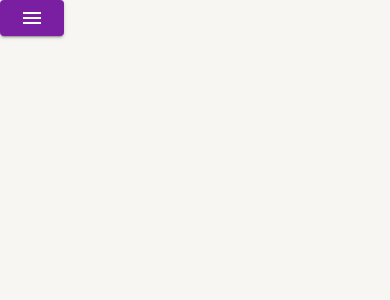
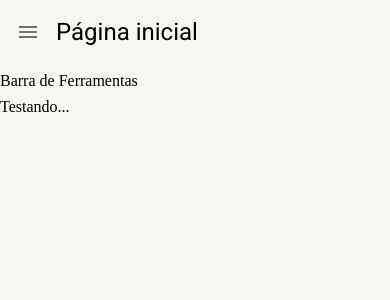
Before and after one commit to douglazfigueiredo/react-with-materialui, a React (Vite) app: page /pagina-inicial in a window 390 px wide. Shown: the top 300 px of the page. Built offline with nearby package versions, Linux system fonts and the light colour scheme.

Commit message:
refactor: Layout base responsivo

```diff
--- /dev/null
+++ b/src/pages/dashboard/Dashboard.tsx
@@ -0,0 +1,11 @@
+import { LayoutBaseDePagina } from "../../shared/layouts"
+
+
+export const Dashboard = () => {
+
+  return (
+    <LayoutBaseDePagina titulo='Página inicial' barraDeFerramentas={<>Barra de Ferramentas</>}>
+      Testando...
+    </LayoutBaseDePagina>
+  )
+}
--- a/src/pages/index.ts
+++ b/src/pages/index.ts
@@ -1 +1 @@
-export { }
+export * from './dashboard/Dashboard'
--- a/src/routes/index.tsx
+++ b/src/routes/index.tsx
@@ -1,10 +1,10 @@
-import { Button, Icon } from "@mui/material"
 import { useEffect } from "react"
 import { Routes, Route, Navigate } from "react-router"
+import { Dashboard } from "../pages"
 import { useDrawerContext } from "../shared/contexts"
 
 export const AppRoutes = () => {
-  const { toggleDrawerOpen, setDrawerOptions } = useDrawerContext()
+  const { setDrawerOptions } = useDrawerContext()
 
   useEffect(() => {
     setDrawerOptions([
@@ -18,7 +18,7 @@
 
   return (
     <Routes>
-      <Route path="/pagina-inicial" element={<Button variant='contained' color='primary' onClick={toggleDrawerOpen}><Icon>menu</Icon></Button>} />
+      <Route path="/pagina-inicial" element={<Dashboard />} />
 
       <Route path="*" element={<Navigate to="/pagina-inicial" />} />
     </Routes>
--- /dev/null
+++ b/src/shared/layouts/LayoutBaseDePagina.tsx
@@ -0,0 +1,49 @@
+import { ReactNode } from "react"
+import { Icon, IconButton, Typography, useMediaQuery, useTheme } from "@mui/material"
+import { Box } from "@mui/system"
+import { useDrawerContext } from "../contexts"
+
+interface ILayoutBaseDePagina {
+  titulo: string;
+  barraDeFerramentas?: ReactNode;
+}
+
+export const LayoutBaseDePagina: React.FC<ILayoutBaseDePagina> = ({ children, titulo, barraDeFerramentas }) => {
+  const theme = useTheme()
+  const smDown = useMediaQuery(theme.breakpoints.down('sm'))
+  const mdDown = useMediaQuery(theme.breakpoints.down('md'))
+
+  const { toggleDrawerOpen } = useDrawerContext()
+
+  return (
+    <Box height="100%" display="flex" flexDirection="column" gap={1}>
+      <Box padding={1} display="flex" gap={1} alignItems="center" height={theme.spacing(smDown ? 6 : mdDown ? 8 : 12)}>
+        {smDown && (
+          <IconButton onClick={toggleDrawerOpen}>
+            <Icon>menu</Icon>
+          </IconButton>
+        )}
+
+        <Typography
+          overflow="hidden"
+          whiteSpace="nowrap"
+          textOverflow="ellipsis"
+          variant={smDown ? 'h5' : mdDown ? 'h4' : 'h3'}
+        >
+          {titulo}
+        </Typography>
+      </Box>
+
+      {barraDeFerramentas && (
+        <Box>
+          {barraDeFerramentas}
+        </Box>
+      )}
+
+      <Box flex={1} overflow="auto">
+        {children}
+      </Box>
+
+    </Box>
+  )
+}
--- a/src/shared/layouts/index.ts
+++ b/src/shared/layouts/index.ts
@@ -1 +1 @@
-export { }
+export * from './LayoutBaseDePagina'
```
